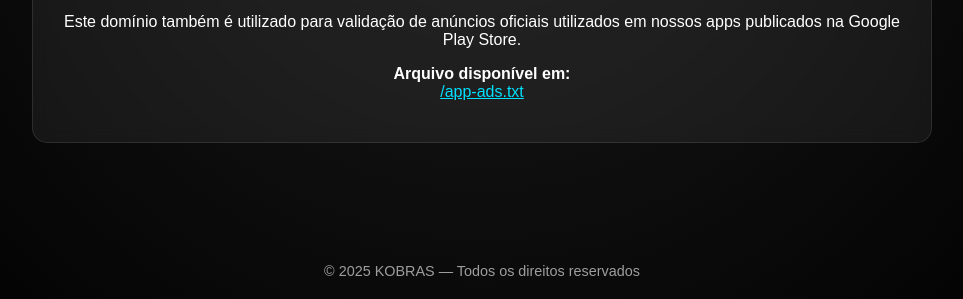
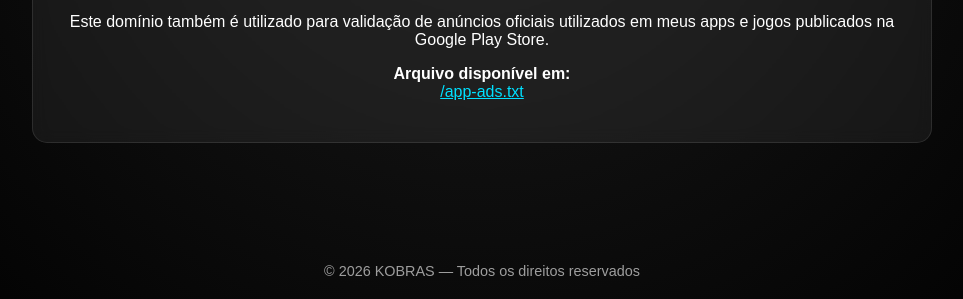
Before and after one commit to kobrasultramaxvpn-dev/kobrasultramaxvpn-dev.github.io, a plain HTML site: page index.html in a window 1280 px wide. Shown: the part 680-979 px from the top of the page, without its empty margins (158-1121 px from the left). Drawn offline with Linux system fonts and the light colour scheme.

Commit message:
Update index.html

```diff
--- a/index.html
+++ b/index.html
@@ -92,7 +92,7 @@
     <div class="card">
         <div class="title">🌐 Verificação App-Ads.txt</div>
         <p>
-            Este domínio também é utilizado para validação de anúncios oficiais utilizados em nossos apps publicados
+            Este domínio também é utilizado para validação de anúncios oficiais utilizados em meus apps e jogos publicados
             na Google Play Store.
         </p>
         <p><strong>Arquivo disponível em:</strong><br>
@@ -103,7 +103,7 @@
 </div>
 
 <footer>
-    © 2025 KOBRAS — Todos os direitos reservados
+    © 2026 KOBRAS — Todos os direitos reservados
 </footer>
 
 </body>
```
